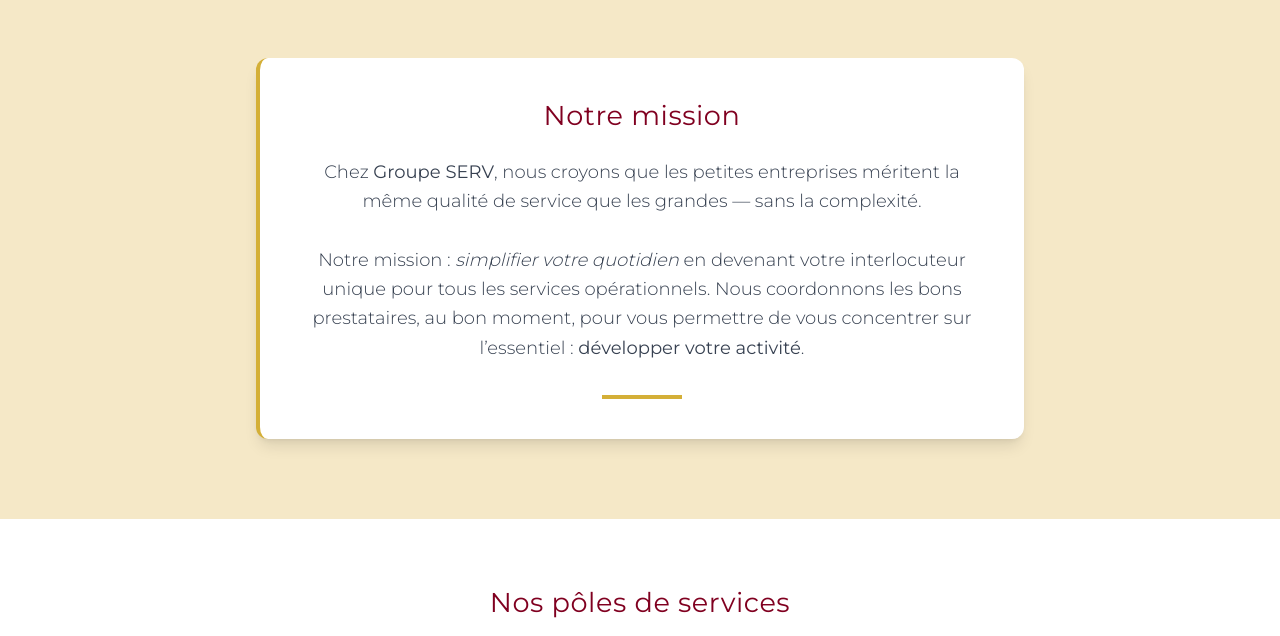
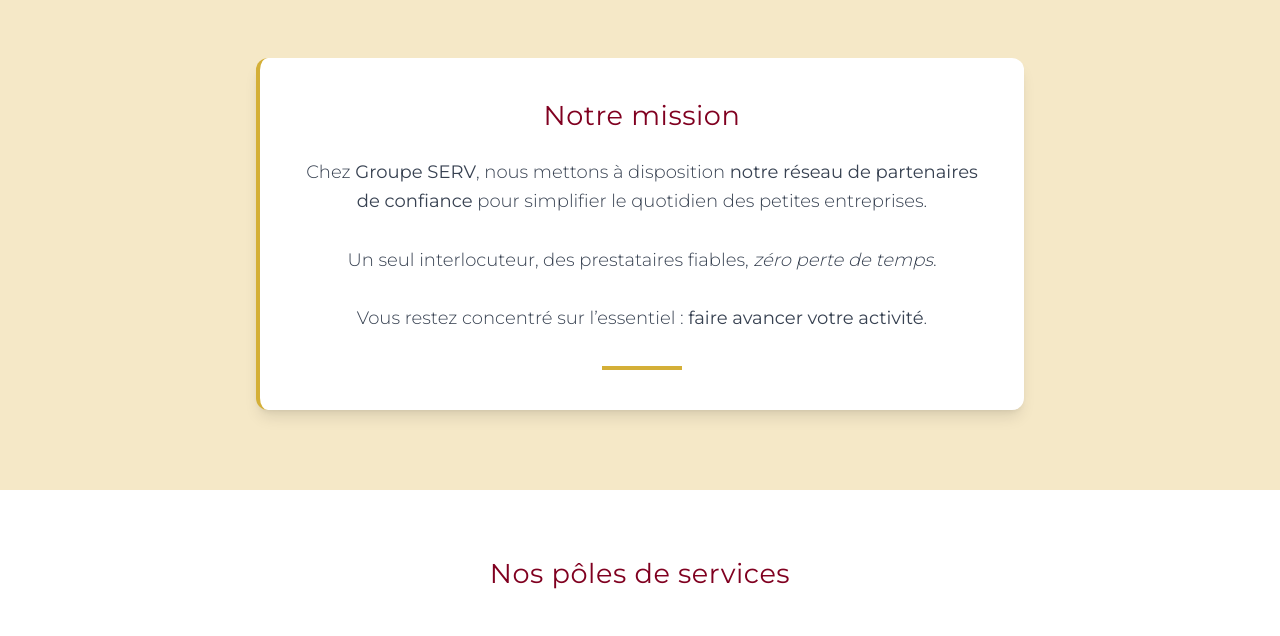
Before and after one commit to Anatozzz/groupe, a plain HTML site: page index.html in a window 1280 px wide. Shown: the part 461-1097 px from the top of the page. Drawn offline with nearby package versions, Linux system fonts and the light colour scheme.

Commit message:
Update index.html

```diff
--- a/index.html
+++ b/index.html
@@ -117,15 +117,17 @@
     <div class="max-w-3xl mx-auto bg-white rounded-xl shadow-lg p-10 border-l-4 border-gold">
       <h2 class="text-3xl font-light text-burgundy mb-6 text-center">Notre mission</h2>
       <p class="text-gray-700 text-lg leading-relaxed text-center">
-        Chez <strong>Groupe SERV</strong>, nous croyons que les petites entreprises méritent la même qualité de service que les grandes — sans la complexité.
+        Chez <strong>Groupe SERV</strong>, nous mettons à disposition <strong>notre réseau de partenaires de confiance</strong> pour simplifier le quotidien des petites entreprises.
         <br><br>
-        Notre mission : <em>simplifier votre quotidien</em> en devenant votre interlocuteur unique pour tous les services opérationnels.
-        Nous coordonnons les bons prestataires, au bon moment, pour vous permettre de vous concentrer sur l’essentiel : <strong>développer votre activité</strong>.
+        Un seul interlocuteur, des prestataires fiables, <em>zéro perte de temps</em>.
+        <br><br>
+        Vous restez concentré sur l’essentiel : <strong>faire avancer votre activité</strong>.
       </p>
       <div class="w-20 h-1 bg-gold mx-auto mt-8"></div>
     </div>
   </div>
 </section>
+
 
 
     <!-- Services Section -->
```
